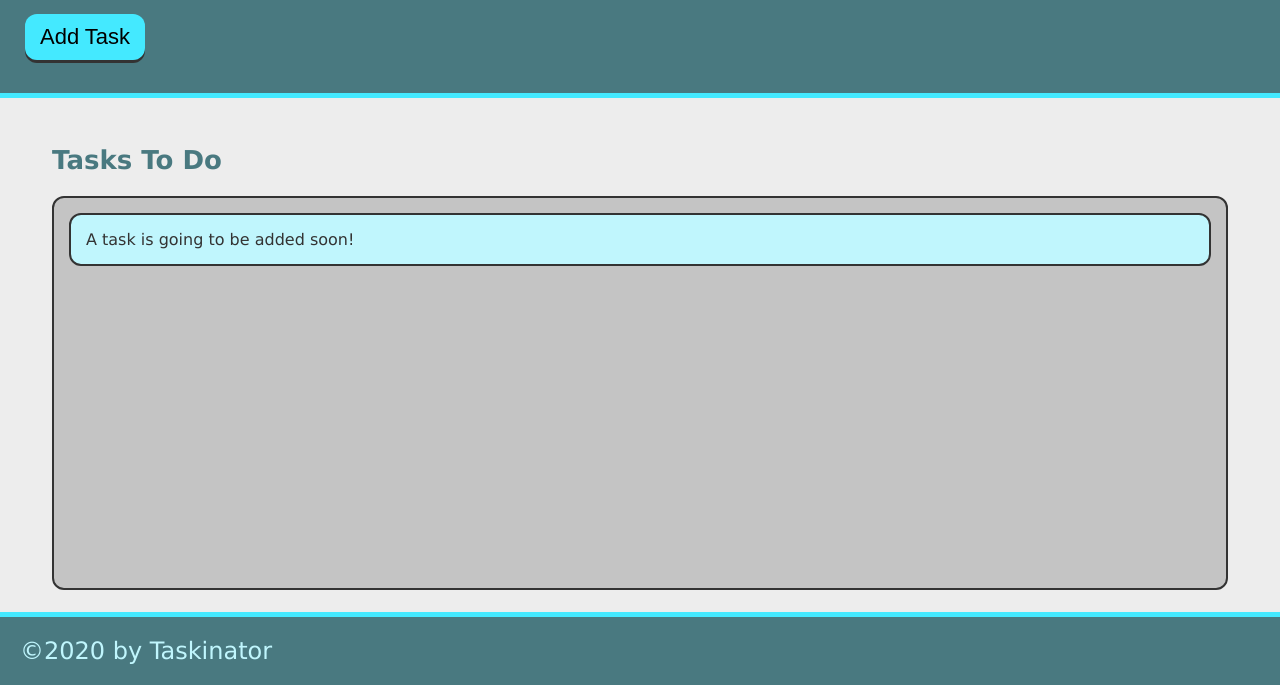
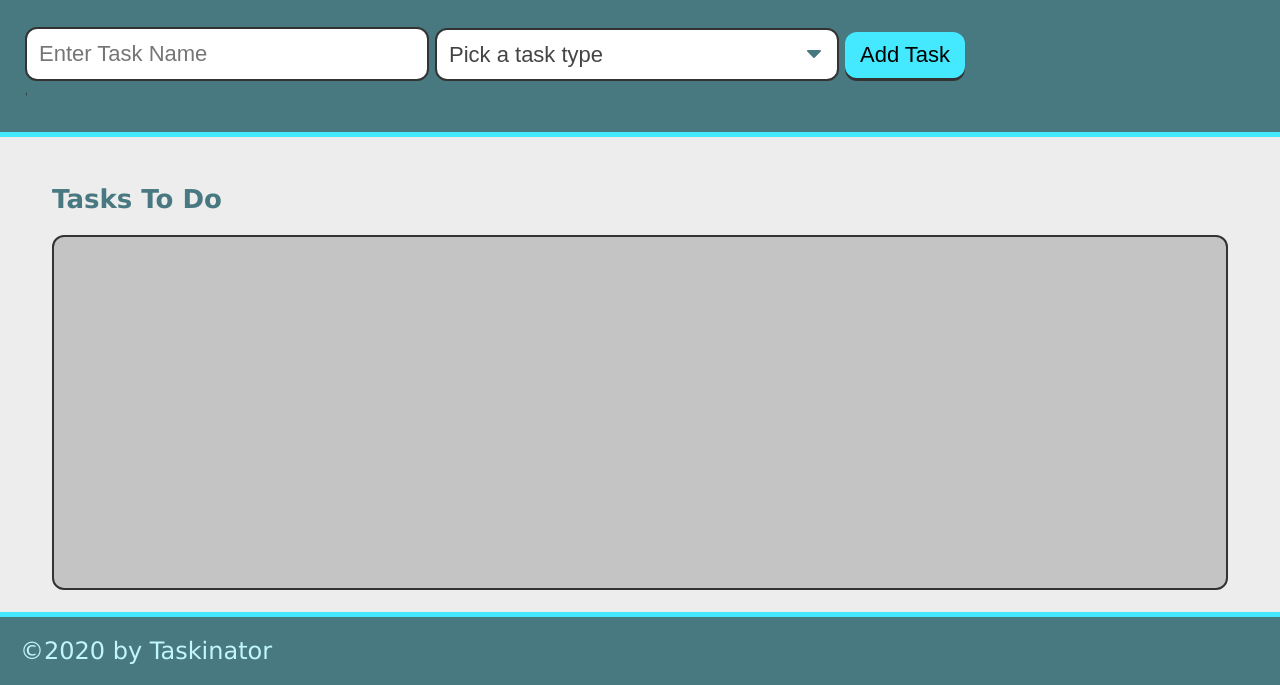
Before and after one commit to brberis/taskinator, a plain HTML site: page develop/index.html in a window 1280 px wide. Shown: the part 115-800 px from the top of the page. Drawn offline with Linux system fonts and the light colour scheme.

Commit message:
add form

```diff
--- a/develop/index.html
+++ b/develop/index.html
@@ -12,14 +12,27 @@
   <header>
     <h1 class="page-title">Taskinator</h1>
     <p>Click the button below to add a new task!</p>
-    <button id="save-task" class="btn" >Add Task</button>
+    <form id="task-form">
+      <div class="form-group">
+        <input type="text" name="task-name" placeholder="Enter Task Name" />
+      </div>
+      <div class="form-group">
+        <select name="task-type" class="select-dropdown">
+          <option value="" disabled selected>Pick a task type</option>
+          <option value="Print">Print</option>
+          <option value="Web">Web</option>
+          <option value="Mobile">Mobile</option>
+        </select>
+      </div>
+      <div class="form-group">
+        <button class="btn" id="save-task" type="submit">Add Task</button>
+      </div>
+    </form>  '
   </header>
   <main class="page-content">
     <section class="task-list-wrapper">
       <h2 class="list-title">Tasks To Do</h2>
-      <ul class="task-list" id="tasks-to-do">
-        <li class="task-item">A task is going to be added soon!</li>
-      </ul>
+      <ul class="task-list" id="tasks-to-do"></ul>
     </section>
   </main>
   <footer>
```
